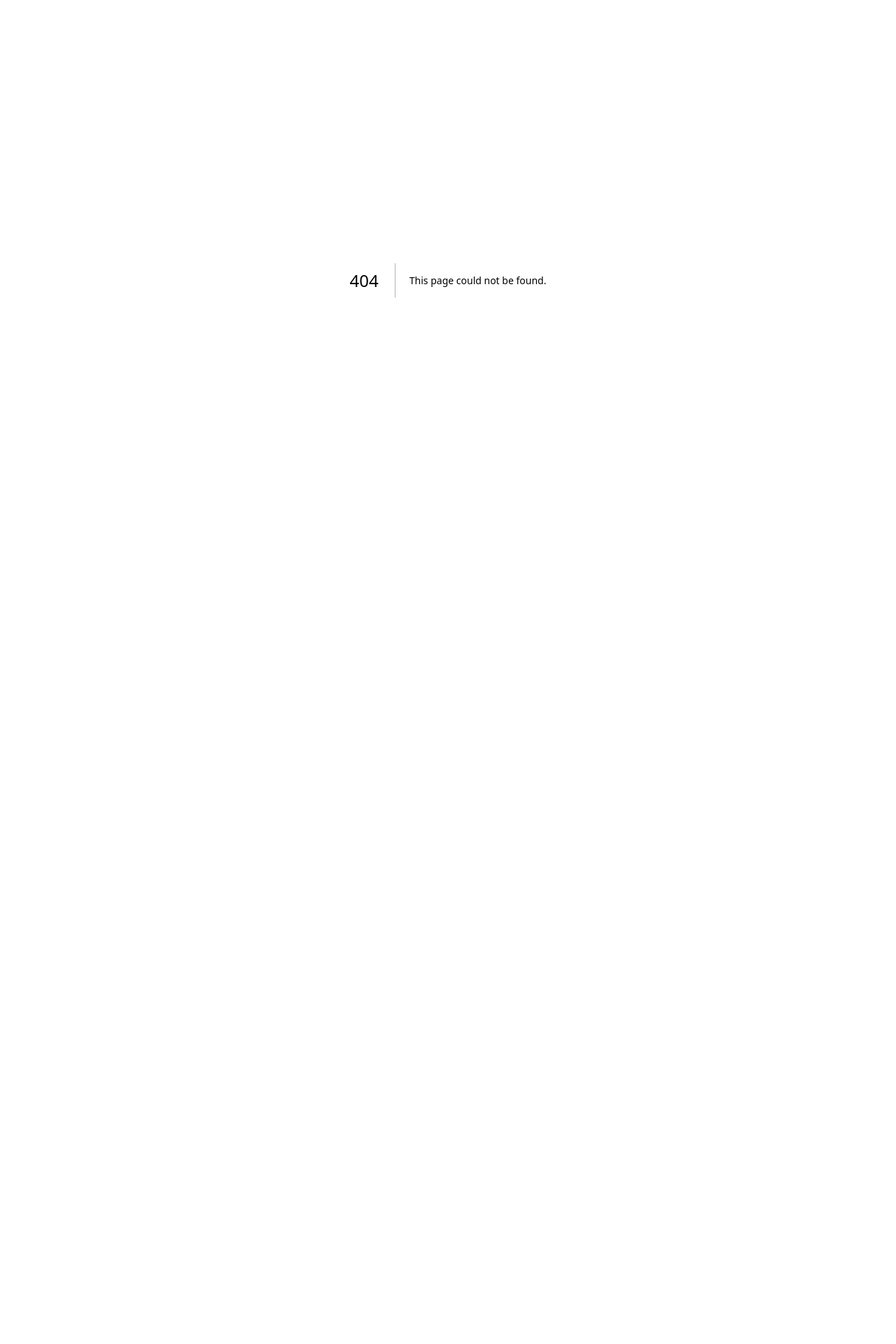
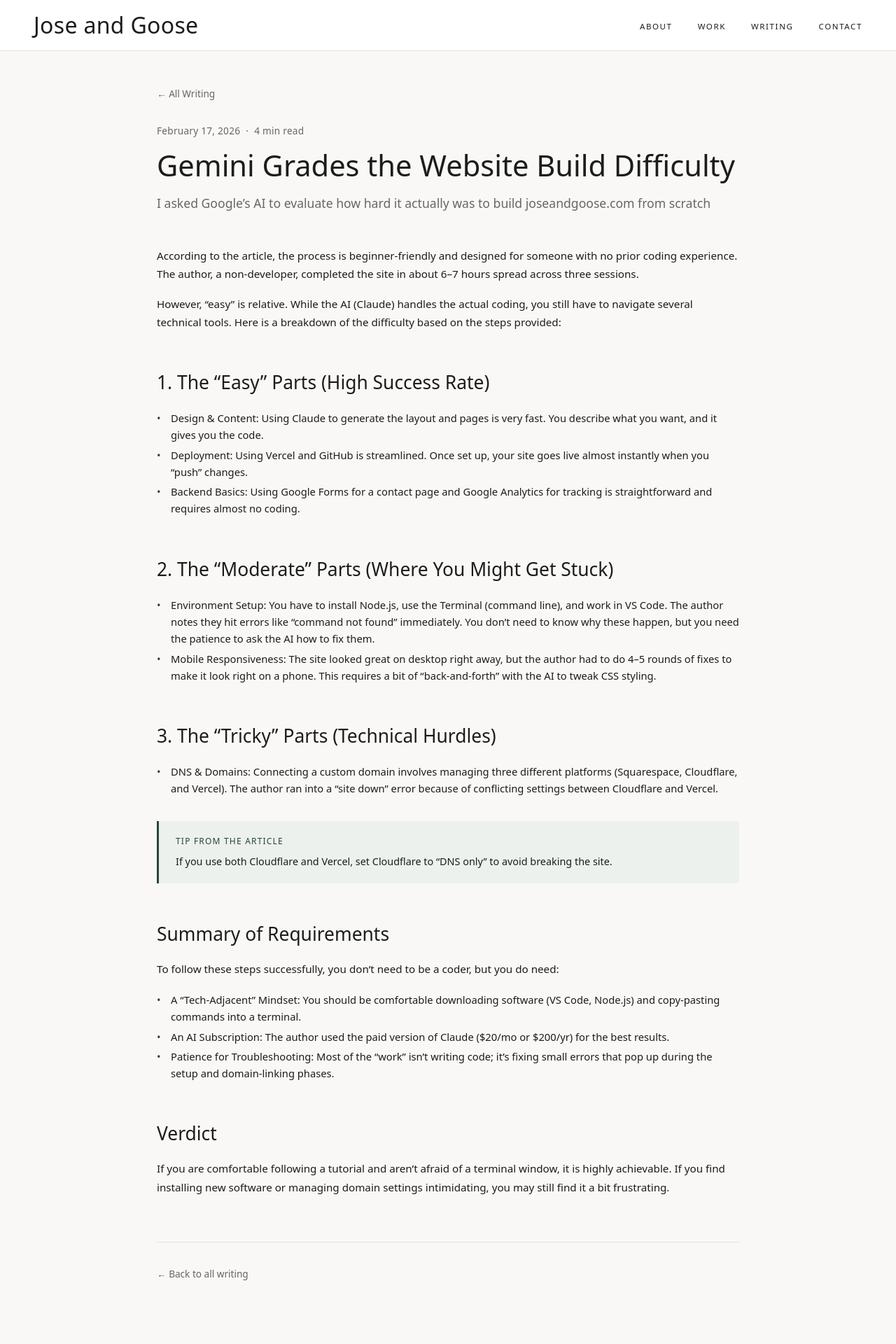
Before and after one commit to joseandgoose/starter, a Next.js app: page /writing/gemini-grades in a window 1280 px wide. Before the commit this address had no page. Shown: the top 1920 px of the page at 70% size. Before the commit the page ends 800 px from the top, so only its background shows below. Built offline with nearby package versions, Linux system fonts and the light colour scheme.

Commit message:
Add second post - Gemini grades build difficulty

```diff
--- /dev/null
+++ b/app/writing/gemini-grades/page.tsx
@@ -0,0 +1,104 @@
+import Link from "next/link";
+
+export default function GeminiGrades() {
+  return (
+    <>
+      {/* ── NAV ── */}
+      <header>
+        <div className="nav-wrap">
+          <a href="/" className="site-name">Jose and Goose</a>
+          <ul className="nav-links">
+            <li><a href="/about">About</a></li>
+            <li><a href="/work">Work</a></li>
+            <li><a href="/writing">Writing</a></li>
+            <li><a href="/contact">Contact</a></li>
+          </ul>
+        </div>
+      </header>
+
+      {/* ── ARTICLE ── */}
+      <article className="post">
+        {/* Back link */}
+        <div className="post-back">
+          <Link href="/writing">← All Writing</Link>
+        </div>
+
+        {/* Meta */}
+        <div className="post-meta">
+          <span>February 17, 2026</span>
+          <span className="post-meta-dot">·</span>
+          <span>4 min read</span>
+        </div>
+
+        {/* Title */}
+        <h1 className="post-title">Gemini Grades the Website Build Difficulty</h1>
+        <p className="post-subtitle">I asked Google&rsquo;s AI to evaluate how hard it actually was to build joseandgoose.com from scratch</p>
+
+        {/* ── BODY ── */}
+        <div className="post-body">
+
+          <p>According to the article, the process is beginner-friendly and designed for someone with no prior coding experience. The author, a non-developer, completed the site in about 6–7 hours spread across three sessions.</p>
+
+          <p>However, &ldquo;easy&rdquo; is relative. While the AI (<strong>Claude</strong>) handles the actual coding, you still have to navigate several technical tools. Here is a breakdown of the difficulty based on the steps provided:</p>
+
+          {/* ── EASY ── */}
+          <h2>1. The &ldquo;Easy&rdquo; Parts (High Success Rate)</h2>
+
+          <ul>
+            <li><strong>Design &amp; Content:</strong> Using <strong>Claude</strong> to generate the layout and pages is very fast. You describe what you want, and it gives you the code.</li>
+            <li><strong>Deployment:</strong> Using <strong>Vercel</strong> and <strong>GitHub</strong> is streamlined. Once set up, your site goes live almost instantly when you &ldquo;push&rdquo; changes.</li>
+            <li><strong>Backend Basics:</strong> Using <strong>Google Forms</strong> for a contact page and <strong>Google Analytics</strong> for tracking is straightforward and requires almost no coding.</li>
+          </ul>
+
+          {/* ── MODERATE ── */}
+          <h2>2. The &ldquo;Moderate&rdquo; Parts (Where You Might Get Stuck)</h2>
+
+          <ul>
+            <li><strong>Environment Setup:</strong> You have to install <strong>Node.js</strong>, use the <strong>Terminal</strong> (command line), and work in <strong>VS Code</strong>. The author notes they hit errors like &ldquo;command not found&rdquo; immediately. You don&rsquo;t need to know why these happen, but you need the patience to ask the AI how to fix them.</li>
+            <li><strong>Mobile Responsiveness:</strong> The site looked great on desktop right away, but the author had to do 4–5 rounds of fixes to make it look right on a phone. This requires a bit of &ldquo;back-and-forth&rdquo; with the AI to tweak CSS styling.</li>
+          </ul>
+
+          {/* ── TRICKY ── */}
+          <h2>3. The &ldquo;Tricky&rdquo; Parts (Technical Hurdles)</h2>
+
+          <ul>
+            <li><strong>DNS &amp; Domains:</strong> Connecting a custom domain involves managing three different platforms (<strong>Squarespace</strong>, <strong>Cloudflare</strong>, and <strong>Vercel</strong>). The author ran into a &ldquo;site down&rdquo; error because of conflicting settings between <strong>Cloudflare</strong> and <strong>Vercel</strong>.</li>
+          </ul>
+
+          <div className="post-tip">
+            <span className="post-tip-label">Tip from the article</span>
+            <p>If you use both <strong>Cloudflare</strong> and <strong>Vercel</strong>, set Cloudflare to &ldquo;DNS only&rdquo; to avoid breaking the site.</p>
+          </div>
+
+          {/* ── SUMMARY ── */}
+          <h2>Summary of Requirements</h2>
+
+          <p>To follow these steps successfully, you don&rsquo;t need to be a coder, but you do need:</p>
+
+          <ul>
+            <li><strong>A &ldquo;Tech-Adjacent&rdquo; Mindset:</strong> You should be comfortable downloading software (<strong>VS Code</strong>, <strong>Node.js</strong>) and copy-pasting commands into a terminal.</li>
+            <li><strong>An AI Subscription:</strong> The author used the paid version of <strong>Claude</strong> ($20/mo or $200/yr) for the best results.</li>
+            <li><strong>Patience for Troubleshooting:</strong> Most of the &ldquo;work&rdquo; isn&rsquo;t writing code; it&rsquo;s fixing small errors that pop up during the setup and domain-linking phases.</li>
+          </ul>
+
+          {/* ── VERDICT ── */}
+          <h2>Verdict</h2>
+
+          <p>If you are comfortable following a tutorial and aren&rsquo;t afraid of a terminal window, it is highly achievable. If you find installing new software or managing domain settings intimidating, you may still find it a bit frustrating.</p>
+
+        </div>
+
+        {/* Back link bottom */}
+        <div className="post-back post-back--bottom">
+          <Link href="/writing">← Back to all writing</Link>
+        </div>
+      </article>
+
+      {/* ── FOOTER ── */}
+      <footer>
+        <span className="footer-name">Jose and Goose</span>
+        <span className="footer-note">&copy; 2026 &nbsp;&middot;&nbsp; Made with intention</span>
+      </footer>
+    </>
+  );
+}
--- a/app/writing/page.tsx
+++ b/app/writing/page.tsx
@@ -1,6 +1,13 @@
 import Link from "next/link";
 
 const posts = [
+  {
+    slug: "gemini-grades",
+    title: "Gemini Grades the Website Build Difficulty",
+    subtitle: "Google\u2019s AI evaluates how hard it actually was to build joseandgoose.com from scratch",
+    date: "February 17, 2026",
+    readTime: "4 min read",
+  },
   {
     slug: "how-i-built-this",
     title: "How I Built JoseAndGoose.com Using Claude",
```
